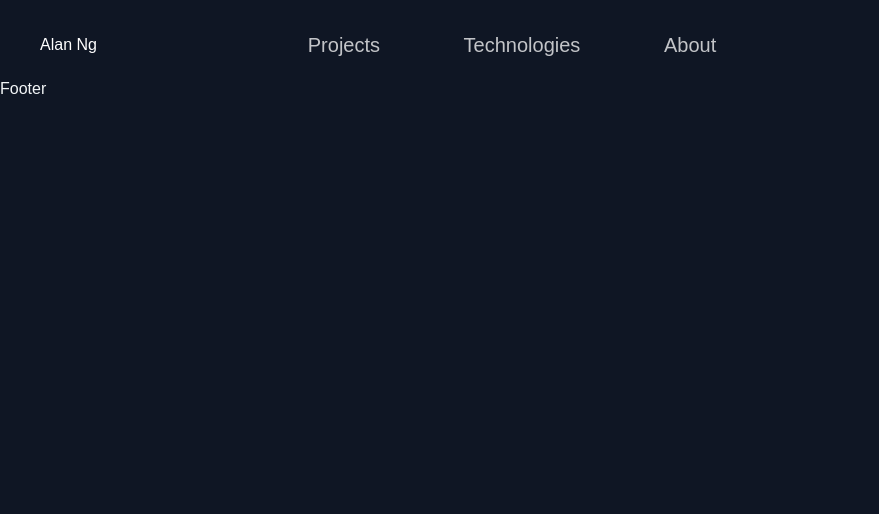
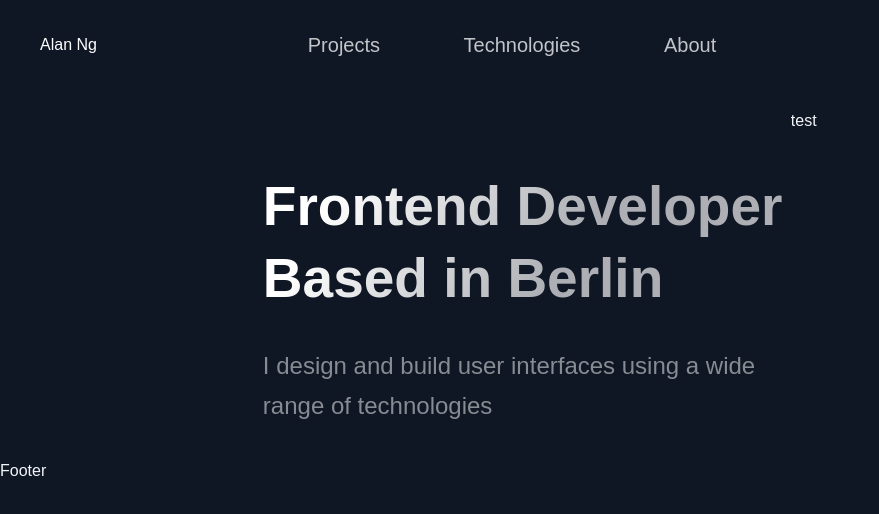
Before and after one commit to alanqng/portfolio, a React (Create React App) app: page / in a window 1280 px wide. Shown: the top 514 px of the page, without its empty margins (0-879 px from the left). Built offline with nearby package versions, Linux system fonts and the light colour scheme; some icons are missing.

Commit message:
Create Hero component

```diff
--- a/src/App.tsx
+++ b/src/App.tsx
@@ -1,11 +1,16 @@
 import React from 'react';
 import Theme from './Theme'
 import {Layout} from "./layout/Layout";
+import {Section} from "./GlobalComponents";
+import Hero from "./components/hero/Hero";
 
 function App() {
   return (
     <Theme>
      <Layout>
+         <Section>
+             <Hero/>
+         </Section>
      </Layout>
     </Theme>
 
--- /dev/null
+++ b/src/GlobalComponents/index.tsx
@@ -0,0 +1,77 @@
+import styled from 'styled-components'
+
+export const Section = styled.section<{grid?: boolean, row?: boolean, nopadding?: boolean}>`
+  display: ${(props) => props.grid ? "grid" : "flex" };
+  flex-direction: ${(props) => props.row ? "row" : "column" };
+  padding: ${(props) => props.nopadding ? "0" : "32px 48px 0" } ;
+  margin: 0 auto;
+  max-width: 1040px;
+  box-sizing: content-box;
+  position: relative;
+  overflow: hidden;
+  grid-template-columns: 1fr 1fr;
+
+  @media ${(props) => props.theme.breakpoints.md} {
+    padding: 24px 48px 0;
+    flex-direction: column;
+  }
+
+  @media ${(props) => props.theme.breakpoints.sm} {
+    padding: ${(props) => props.nopadding ? "0" : "16px 16px 0" } ;
+
+    width: calc(100vw - 32px);
+    flex-direction: column;
+  }
+`
+
+export const SectionTitle = styled.h2<{main?: boolean}>`
+  font-weight: 800;
+  font-size: ${(props) => props.main ? '55px' : '45px'};
+  line-height: ${(props) => props.main ? '72px' : '56px'};
+  width: max-content;
+  max-width: 100%;
+  background: linear-gradient(121.57deg, #FFFFFF 18.77%, rgba(255, 255, 255, 0.66) 60.15%);
+  -webkit-background-clip: text;
+  -webkit-text-fill-color: transparent;
+  margin-bottom: 16px;
+  padding: ${(props) => props.main ? '58px 0 16px' : '0'};
+
+  @media ${props => props.theme.breakpoints.md}{
+    font-size: ${(props) => props.main ? '56px' : '48px'};
+    line-height: ${(props) => props.main ? '56px' : '48px'};
+    margin-bottom: 12px;
+    padding: ${(props) => props.main ? '40px 0 12px' : '0'};
+  }
+
+  @media ${props => props.theme.breakpoints.sm}{
+    font-size: 32px;
+    line-height: 40px;
+    font-size: ${(props) => props.main ? '28px' : '32px'};
+    line-height: ${(props) => props.main ? '32px' : '40px'};
+    margin-bottom: 8px;
+    padding: ${(props) => props.main ? '16px 0 8px' : '0'};
+    max-width: 100%;
+  }
+`
+
+export const SectionText = styled.p`
+  max-width: 800px;
+  font-size: 24px;
+  line-height: 40px;
+  font-weight: 300;
+  padding-bottom: 3.6rem;
+  color: rgba(255, 255, 255, 0.5);
+
+  @media ${(props) => props.theme.breakpoints.md} {
+    max-width: 670px;
+    font-size: 20px;
+    line-height: 32px;
+    padding-bottom: 24px;
+  }
+
+  @media ${(props) => props.theme.breakpoints.sm} {
+    font-size: 16px;
+    line-height: 24px;
+    padding-bottom: 16px;
+  }
+`
--- a/src/components/Header.tsx
+++ b/src/components/header/Header.tsx
@@ -11,19 +11,13 @@ const Header: React.FC = () => (
         </Div1>
         <Div2>
             <li>
-                <a href="#projects">
-                    <NavLink>Projects</NavLink>
-                </a>
+                    <NavLink href="#projects">Projects</NavLink>
             </li>
             <li>
-                <a href="#tech">
-                    <NavLink>Technologies</NavLink>
-                </a>
+                    <NavLink href="#tech">Technologies</NavLink>
             </li>
             <li>
-                <a href="#about">
-                    <NavLink>About</NavLink>
-                </a>
+                    <NavLink href="#about">About</NavLink>
             </li>
         </Div2>
         <Div3>
--- /dev/null
+++ b/src/components/hero/Hero.tsx
@@ -0,0 +1,25 @@
+import React from 'react';
+import {Section, SectionText, SectionTitle} from "../../GlobalComponents";
+import {LeftSection} from "./HeroStyles";
+
+const Hero: React.FC = (props) => (
+    <>
+        <Section row nopadding>
+            <LeftSection>
+                <SectionTitle main>
+                    Frontend Developer <br />
+                    Based in Berlin
+                </SectionTitle>
+                <SectionText>
+                    I design and build user interfaces using a wide range of technologies
+                </SectionText>
+                {/*<Button onClick={props.handleClick}>Learn More</Button>*/}
+            </LeftSection>
+            <div>
+                test
+            </div>
+        </Section>
+    </>
+);
+
+export default Hero;
--- /dev/null
+++ b/src/components/hero/HeroStyles.tsx
@@ -0,0 +1,19 @@
+import styled from 'styled-components';
+
+export const LeftSection = styled.div`
+  width: 70%;
+  @media ${(props) => props.theme.breakpoints.sm} {
+    width: 50%;
+    display: flex;
+    flex-direction: column;
+
+    margin: 0 auto;
+  }
+  @media ${(props) => props.theme.breakpoints.md} {
+    width: 100%;
+    display: flex;
+    flex-direction: column;
+
+    margin: 0 auto;
+  }
+`;
--- a/src/layout/Layout.tsx
+++ b/src/layout/Layout.tsx
@@ -1,7 +1,7 @@
 import React from 'react'
 
 import { Container } from './LayoutStyles'
-import Header from "../components/Header";
+import Header from "../components/header/Header";
 
 export const Layout: React.FC = ({children}) => {
     return (
```
Also changed, not shown: src/components/header/HeaderStyles.ts (renamed from src/components/HeaderStyles.ts).
